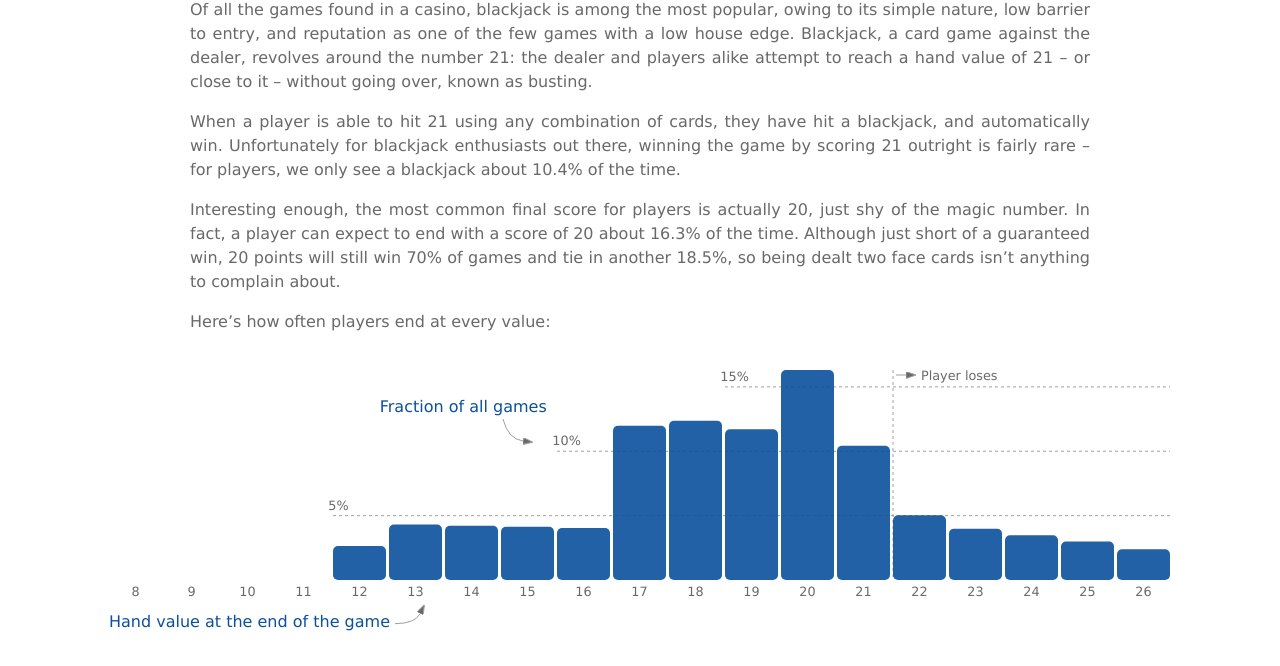
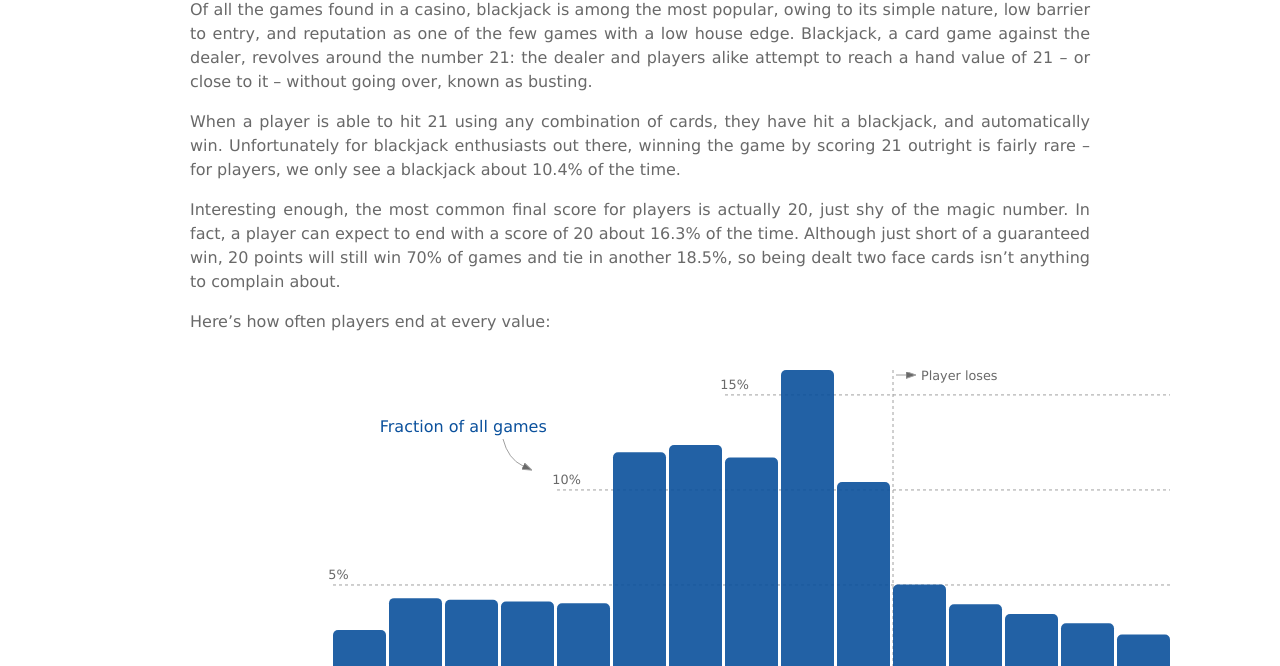
Before and after one commit to danielkupka/blackjack, a plain HTML site: page index.html in a window 1280 px wide. Shown: the part 78-744 px from the top of the page. Drawn offline with nearby package versions, Linux system fonts and the light colour scheme.

Commit message:
histogram: final tweaks

```diff
--- a/hist.js
+++ b/hist.js
@@ -148,7 +148,7 @@ d3.csv('data/bar-data.csv', function (error, data) {
 
   yLabel
     .append('path')
-    .attr('d', `M${x(10) - 7} 7q5 20 20 22`)
+    .attr('d', `M${x(10) - 7} 7q5 20 20 27`)
     .attr('marker-end', 'url(#arrowhead)');
 
   var labelPlayerLoses = svg
--- a/main.css
+++ b/main.css
@@ -202,7 +202,7 @@ img {
 #hist {
   width: 100%;
   max-width: 1100px;
-  min-height: 300px;
+  min-height: 400px;
   margin: 0 auto;
 }
 
```
